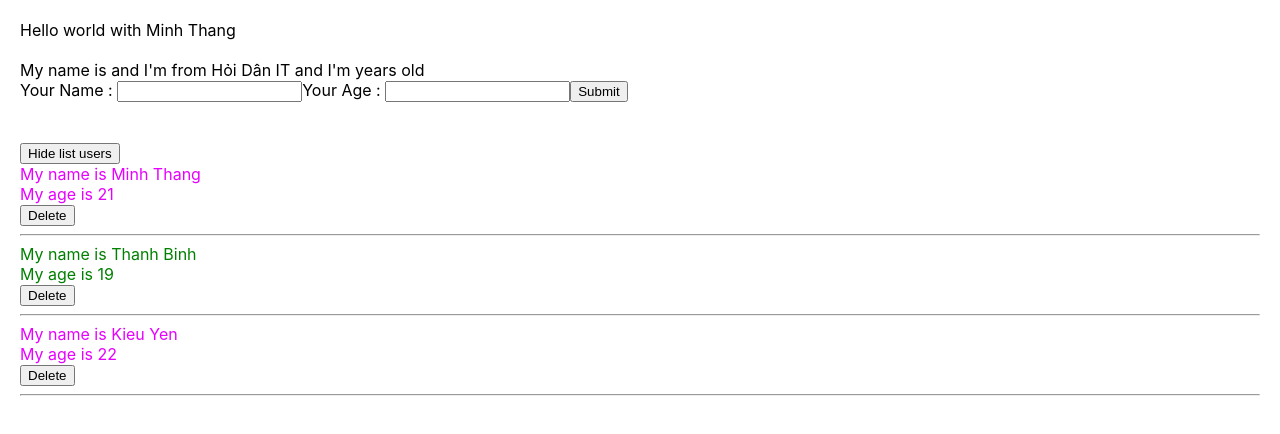
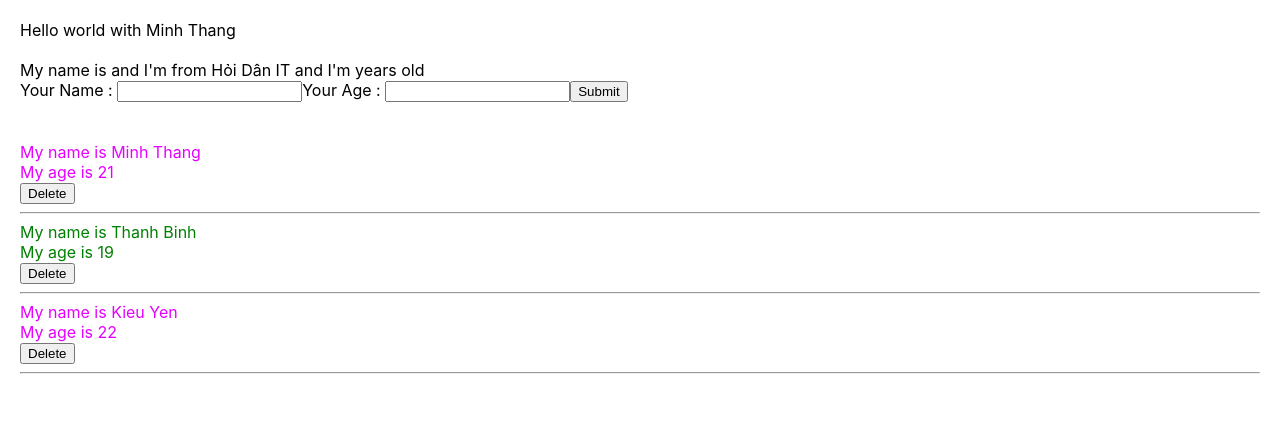
Before and after one commit to Thang-Nguyen-Minh/REACTJS, a React (Create React App) app: page / in a window 1280 px wide. Shown: the top 434 px of the page. Built offline with nearby package versions, Linux system fonts and the light colour scheme.

Commit message:
stateless - no this

```diff
--- a/src/components/DisplayInfo.js
+++ b/src/components/DisplayInfo.js
@@ -1,91 +1,83 @@
 import React from 'react'
 import './DisplayInfo.scss'
 import logo from './../logo.svg'
-class DisplayInfo extends React.Component {
-    constructor(props) {
-        console.log(">>>call constructor : 1");
-        super(props);
-        this.state = {
-            isShowListUser : true
-        }
-    }
-    //Chạy sau hàm render()
-    // Thay đổi tiêu đề web : document.title : chờ web load xong mới đổi
-    //Dùng để gọi API, về sau thuần axios
-    componentDidMount() {
-        console.log('Component componentDidMount');
-        setTimeout(() => {
-            document.title='Eric & Hoi Dan IT';
-        },3000)
-    }
-    //Xảy ra khi component nhận props mới hoặc state
-    //Component update tới 1 thời điểm nào đấy thì mk sẽ phải làm 1 cái gì đấy
-    //VD : số lượng user = 10 => hiện thông báo tối đa danh sách user
-    //Muốn check điều kiện theo prop hay state
-    //So sánh giữa quá khứ và hiện tại xong mới chạy
-    //Component khi được cập nhật có dữ liệu nào và mk muốn làm gì với dữ liệu đó
-    componentDidUpdate(prevProps,prevState){
-        console.log('Component componentDidUpdate',this.props,prevProps);
-        if(this.props.listUsers !== prevProps.listUsers){
-            if(this.props.listUsers.length === 5){
-                alert("You get 5 users from the list");
-            }
-        }
-    }
-    handleShowHide=()=>{
-        this.setState({
-            isShowListUser: !this.state.isShowListUser//cập nhật ngược với giá trị hiện tại khi click,đang false
-            // click => true và ngược lại
-        })
-    }
 
-    render() {
-        //props => viết tắt của properties : tài sản
-        //Eric và 26 muốn truyền động sang
-        //Props là 1 obj => lấy thuộc tính thì . là được
+//
+//stateful : có state
+
+// class DisplayInfo extends React.Component {
+//     render() {
+//         //props => viết tắt của properties : tài sản
+//         //Eric và 26 muốn truyền động sang
+//         //Props là 1 obj => lấy thuộc tính thì . là được
+//         //destructoring array/object
+//         const {listUsers} = this.props;//objects
+//         // const listUsers=this.props.listUsers;
+//         //in ra 1 mảng chứa nhiều obj
+//         //console.table(listUsers);
+//         //map yêu cầu truyền vào 1 function : lặp từng phần từ 1
+//         //map trả về 1 mảng mới và mảng mới chứa code HTML
+//         //covert từ string sang number => thêm dấu + vào trước string
+//         //template(HTML) + logicJS : component
+//         console.log(">>> call render");
+//         return (
+//             <div className="display-info-container">
+//
+//                 {/*Cờ là true thì mới show list user*/}
+//                 {true &&
+//                     <>
+//                     {listUsers.map((user) => {
+//                         /*
+//                         if(+user.age > 20){
+//                             return (
+//                                 <div key={user.id} className="green">
+//                                     <div>My name is {user.name}</div>
+//                                     <div>My age is {user.age}</div>
+//                                     <hr/>
+//                                 </div>
+//                             )
+//                         }
+//                         else{
+//                             return (
+//                                 <div key={user.id} className="red">
+//                                     <div>My name is {user.name}</div>
+//                                     <div>My age is {user.age}</div>
+//                                     <hr/>
+//                                 </div>
+//                             )
+//                         }
+//                          */
+//
+//                         return (
+//                             <div key={user.id} className={+user.age>20 ? "red" : "green"}>
+//                                 <div>
+//                                     <div>My name is {user.name}</div>
+//                                     <div>My age is {user.age}</div>
+//                                 </div>
+//                                 <div>
+//                                     <button onClick={(id)=>this.props.handleDeleteUser(user.id)}>Delete</button>
+//                                 </div>
+//                                 <hr/>
+//                             </div>
+//                         )
+//                     })}
+//                     </>
+//                 }
+//             </div>
+//         )
+//     }
+// }
+//function không có hàm render
+const DisplayInfo = (props) => {
     //destructoring array/object
-        const {listUsers} = this.props;//objects
-        // const listUsers=this.props.listUsers;
-        //in ra 1 mảng chứa nhiều obj
-        //console.table(listUsers);
-        //map yêu cầu truyền vào 1 function : lặp từng phần từ 1
-        //map trả về 1 mảng mới và mảng mới chứa code HTML
-        //covert từ string sang number => thêm dấu + vào trước string
+    const {listUsers} = props;//objects
     //template(HTML) + logicJS : component
     console.log(">>> call render");
     return (
         <div className="display-info-container">
-                {/*<img src={logo} className="display-info-logo" alt="logo"/>*/}
-                <div>
-                    <button onClick={()=>{this.handleShowHide()}}>
-                        {this.state.isShowListUser ? 'Hide list users ':'Show list users  '}
-                    </button>
-                </div>
-                {/*Cờ là true thì mới show list user*/}
-                {this.state.isShowListUser &&
+            {true &&
                 <>
                 {listUsers.map((user) => {
-                        /*
-                        if(+user.age > 20){
-                            return (
-                                <div key={user.id} className="green">
-                                    <div>My name is {user.name}</div>
-                                    <div>My age is {user.age}</div>
-                                    <hr/>
-                                </div>
-                            )
-                        }
-                        else{
-                            return (
-                                <div key={user.id} className="red">
-                                    <div>My name is {user.name}</div>
-                                    <div>My age is {user.age}</div>
-                                    <hr/>
-                                </div>
-                            )
-                        }
-                         */
-
                     return (
                         <div key={user.id} className={+user.age>20 ? "red" : "green"}>
                             <div>
@@ -93,7 +85,7 @@
                                 <div>My age is {user.age}</div>
                             </div>
                             <div>
-                                    <button onClick={(id)=>this.props.handleDeleteUser(user.id)}>Delete</button>
+                                <button onClick={(id)=>props.handleDeleteUser(user.id)}>Delete</button>
                             </div>
                             <hr/>
                         </div>
@@ -104,5 +96,4 @@
         </div>
     )
 }
-}
 export default DisplayInfo;
```
Lines whose indentation alone changed are shown as unchanged.
